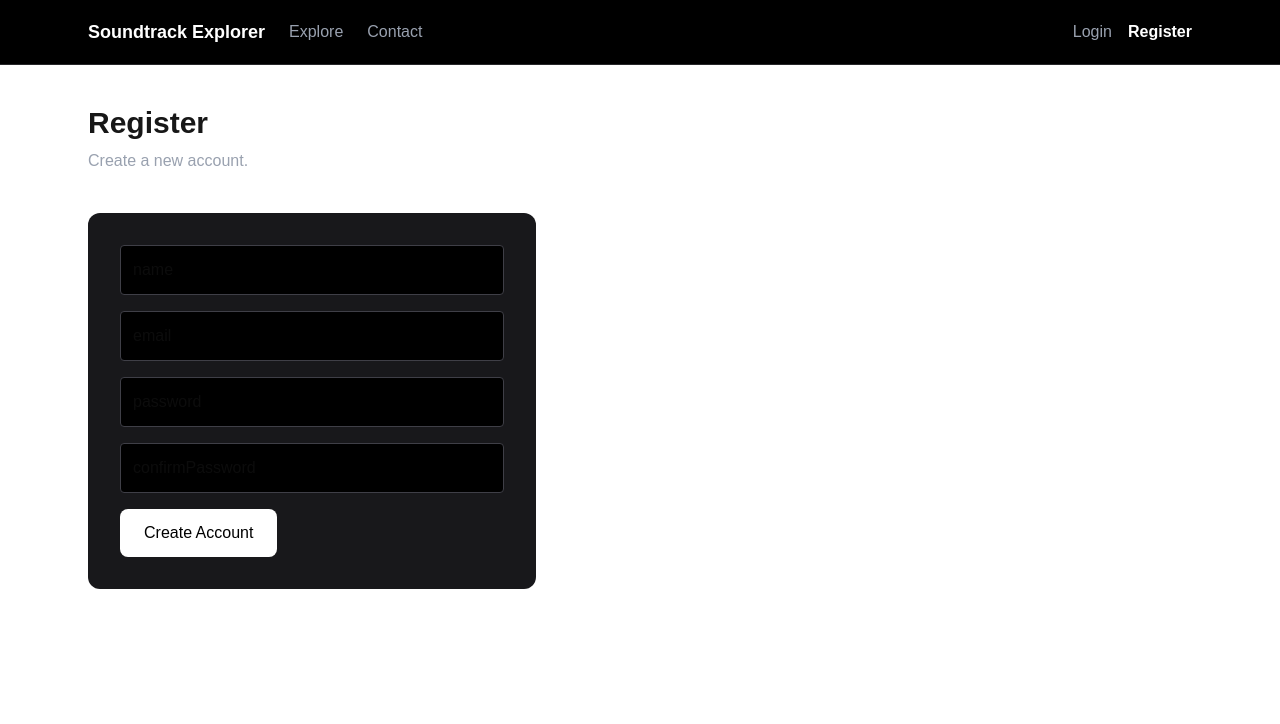
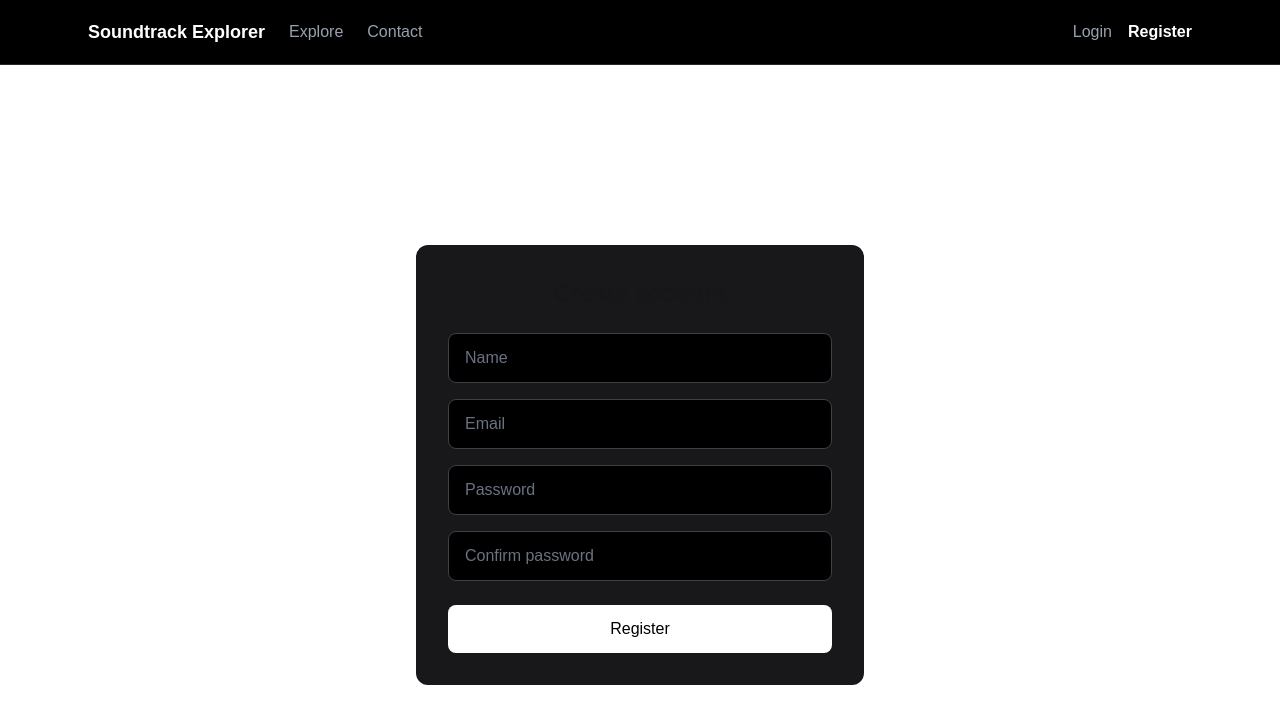
Before and after one commit to Frantisek82/soundtrack-mood-explorer-frontend, a Next.js app: page /register in a window 1280 px wide. Shown: the top 724 px of the page. Built offline with nearby package versions, Linux system fonts and the light colour scheme.

Commit message:
fix: complete authentication flow (register & login)

```diff
--- a/src/app/login/page.tsx
+++ b/src/app/login/page.tsx
@@ -9,8 +9,8 @@ export default function LoginPage() {
 
   const [email, setEmail] = useState("");
   const [password, setPassword] = useState("");
+  const [error, setError] = useState<string | null>(null);
   const [loading, setLoading] = useState(false);
-  const [error, setError] = useState<string | null>(null);
 
   async function handleSubmit(e: React.FormEvent) {
     e.preventDefault();
@@ -18,7 +18,11 @@ export default function LoginPage() {
     setLoading(true);
 
     try {
-      await loginUser(email, password);
+      await loginUser({
+        email,
+        password,
+      });
+
       router.push("/explore");
     } catch (err: any) {
       setError(err.message || "Login failed");
@@ -28,56 +32,89 @@ export default function LoginPage() {
   }
 
   return (
-    <main className="max-w-6xl mx-auto px-6 py-10">
-      {/* Header */}
-      <header className="mb-10">
-        <h1 className="text-3xl font-bold mb-2">Login</h1>
-        <p className="text-gray-400">
-          Sign in to access your favorites and profile.
+    <main className="min-h-screen flex items-center justify-center px-6">
+      <form
+        onSubmit={handleSubmit}
+        className="bg-zinc-900 p-8 rounded-xl w-full max-w-md"
+      >
+        <h1 className="text-2xl font-bold mb-6 text-center">
+          Login
+        </h1>
+
+        {error && (
+          <p className="mb-4 text-sm text-red-400 text-center">
+            {error}
           </p>
-      </header>
+        )}
 
-      {/* Form */}
-      <form onSubmit={handleSubmit} className="bg-zinc-900 p-8 rounded-xl w-full max-w-md">
-        <div>
-          <label className="block text-sm mb-1">Email</label>
         <input
           type="email"
+          placeholder="Email"
           value={email}
           onChange={(e) => setEmail(e.target.value)}
-            required
-            className="w-full mb-4 p-3 rounded bg-black border border-zinc-700"
+          className="
+            w-full
+            mb-4
+            px-4
+            py-3
+            rounded-lg
+            bg-black
+            border
+            border-zinc-700
+            text-white
+            placeholder:text-gray-500
+            focus:outline-none
+            focus:border-white
+          "
         />
-        </div>
 
-        <div>
-          <label className="block text-sm mb-1">Password</label>
         <input
           type="password"
+          placeholder="Password"
           value={password}
           onChange={(e) => setPassword(e.target.value)}
-            required
-            className="w-full mb-4 p-3 rounded bg-black border border-zinc-700"
+          className="
+            w-full
+            mb-6
+            px-4
+            py-3
+            rounded-lg
+            bg-black
+            border
+            border-zinc-700
+            text-white
+            placeholder:text-gray-500
+            focus:outline-none
+            focus:border-white
+          "
         />
-        </div>
-
-        {error && (
-          <p className="text-sm text-red-400">{error}</p>
-        )}
 
         <button
           type="submit"
           disabled={loading}
-          className={`px-6 py-3 rounded-lg bg-white text-black font-medium hover:bg-gray-200 transition
-            ${
-              loading
-                ? "bg-gray-700 text-gray-400 cursor-not-allowed"
-                : "bg-white text-black hover:bg-gray-200"
-            }
-          `}
+          className="
+            w-full
+            px-6
+            py-3
+            rounded-lg
+            bg-white
+            text-black
+            font-medium
+            hover:bg-gray-200
+            transition
+            disabled:opacity-50
+            disabled:cursor-not-allowed
+          "
         >
           {loading ? "Logging in..." : "Login"}
         </button>
+
+        <p className="mt-4 text-sm text-center text-gray-400">
+          Don’t have an account?{" "}
+          <a href="/register" className="text-white underline">
+            Register
+          </a>
+        </p>
       </form>
     </main>
   );
--- a/src/app/register/page.tsx
+++ b/src/app/register/page.tsx
@@ -1,10 +1,12 @@
 "use client";
 
 import { useState } from "react";
+import { useRouter } from "next/navigation";
 import { registerUser } from "@/src/services/auth";
-import { useRouter } from "next/navigation";
 
 export default function RegisterPage() {
+  const router = useRouter();
+
   const [form, setForm] = useState({
     name: "",
     email: "",
@@ -12,56 +14,103 @@ export default function RegisterPage() {
     confirmPassword: "",
   });
 
-  // inside component
-const router = useRouter();
+  const [error, setError] = useState<string | null>(null);
+  const [loading, setLoading] = useState(false);
+
+  const fields = [
+    { key: "name", label: "Name", type: "text" },
+    { key: "email", label: "Email", type: "text" },
+    { key: "password", label: "Password", type: "password" },
+    {
+      key: "confirmPassword",
+      label: "Confirm password",
+      type: "password",
+    },
+  ];
 
   async function handleSubmit(e: React.FormEvent) {
     e.preventDefault();
+    setError(null);
 
     if (form.password !== form.confirmPassword) {
-    alert("Passwords do not match");
+      setError("Passwords do not match");
       return;
     }
 
     try {
+      setLoading(true);
       await registerUser({
         name: form.name,
         email: form.email,
         password: form.password,
       });
-
-    alert("Registration successful");
       router.push("/login");
     } catch (err: any) {
-    alert(err.message);
+      setError(err.message || "Registration failed");
+    } finally {
+      setLoading(false);
     }
   }
 
   return (
-    <main className="max-w-6xl mx-auto px-6 py-10">
-        <header className="mb-10">
-        <h1 className="text-3xl font-bold mb-2">Register</h1>
-        <p className="text-gray-400">
-          Create a new account.
-        </p>
-      </header>
-      <form className="bg-zinc-900 p-8 rounded-xl w-full max-w-md">
+    <main className="min-h-screen flex items-center justify-center px-6">
+      <form
+        onSubmit={handleSubmit}
+        className="bg-zinc-900 p-8 rounded-xl w-full max-w-md"
+      >
+        <h1 className="text-2xl font-bold mb-6 text-center">
+          Create account
+        </h1>
 
-        {["name", "email", "password", "confirmPassword"].map((field) => (
+        {error && (
+          <p className="mb-4 text-sm text-red-400">{error}</p>
+        )}
+
+        {fields.map(({ key, label, type }) => (
           <input
-            key={field}
-            type={field.includes("password") ? "password" : "text"}
-            placeholder={field}
-            className="w-full mb-4 p-3 rounded bg-black border border-zinc-700"
-            value={(form as any)[field]}
+            key={key}
+            type={type}
+            placeholder={label}
+            value={(form as any)[key]}
             onChange={(e) =>
-              setForm({ ...form, [field]: e.target.value })
+              setForm({ ...form, [key]: e.target.value })
             }
+            className="
+              w-full
+              mb-4
+              px-4
+              py-3
+              rounded-lg
+              bg-black
+              border
+              border-zinc-700
+              text-white
+              placeholder:text-gray-500
+              focus:outline-none
+              focus:border-white
+            "
           />
         ))}
 
-        <button className="px-6 py-3 rounded-lg bg-white text-black font-medium hover:bg-gray-200 transition">
-          Create Account
+        <button
+          type="submit"
+          disabled={loading}
+          className="
+            w-full
+            mt-2
+            px-6
+            py-3
+            rounded-lg
+            bg-white
+            text-black
+            font-medium
+            hover:bg-gray-200
+            transition
+            disabled:opacity-50
+            disabled:cursor-not-allowed
+          "
+        >
+          {loading ? "Creating account..." : "Register"}
         </button>
       </form>
     </main>
--- a/src/services/auth.ts
+++ b/src/services/auth.ts
@@ -1,49 +1,34 @@
 const API_URL = "http://localhost:3000/api";
 
-/**
- * Login user
- * - Sends credentials so backend can set auth cookie
- * - Stores JWT in localStorage for Authorization headers
- */
-export async function loginUser(email: string, password: string) {
-  const res = await fetch(`${API_URL}/auth/login`, {
-    method: "POST",
-    headers: {
-      "Content-Type": "application/json",
-    },
-    credentials: "include", // ⭐ REQUIRED for cookies
-    body: JSON.stringify({ email, password }),
-  });
+/* =====================
+   Types
+===================== */
 
-  if (!res.ok) {
-    const error = await res.json();
-    throw new Error(error.message || "Login failed");
-  }
+type RegisterData = {
+  name: string;
+  email: string;
+  password: string;
+};
 
-  const data = await res.json();
+type LoginData = {
+  email: string;
+  password: string;
+};
 
-  // Save token for API calls (headers)
-  localStorage.setItem("token", data.token);
+/* =====================
+   Register
+===================== */
 
-  return data;
-}
-
-/**
- * Register user
- */
-export async function registerUser(
-  email: string,
-  password: string
-) {
+export async function registerUser(data: RegisterData) {
   const res = await fetch(`${API_URL}/auth/register`, {
     method: "POST",
     headers: {
       "Content-Type": "application/json",
     },
-    credentials: "include",
-    body: JSON.stringify({ email, password }),
+    body: JSON.stringify(data),
   });
 
+  // Backend responded, but with an error status (e.g. 409)
   if (!res.ok) {
     const error = await res.json();
     throw new Error(error.message || "Registration failed");
@@ -52,11 +37,36 @@ export async function registerUser(
   return res.json();
 }
 
-/**
- * Logout user
- * - Clears local token
- * - Cookie is cleared by backend/proxy logic
- */
-export function logoutUser() {
-  localStorage.removeItem("token");
+/* =====================
+   Login
+===================== */
+
+export async function loginUser(data: LoginData) {
+  const res = await fetch(`${API_URL}/auth/login`, {
+    method: "POST",
+    headers: {
+      "Content-Type": "application/json",
+    },
+    credentials: "include",
+    body: JSON.stringify(data),
+  });
+
+  if (!res.ok) {
+    const error = await res.json();
+    throw new Error(error.message || "Invalid credentials");
+  }
+
+  return res.json();
 }
+
+/* =====================
+   Logout
+===================== */
+
+export async function logoutUser() {
+  // Logout should never block UI, so we fail silently
+  await fetch(`${API_URL}/auth/logout`, {
+    method: "POST",
+    credentials: "include",
+  });
+}
```
Lines whose indentation alone changed are shown as unchanged.
